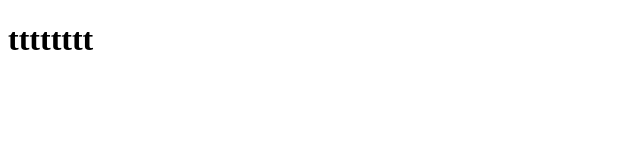
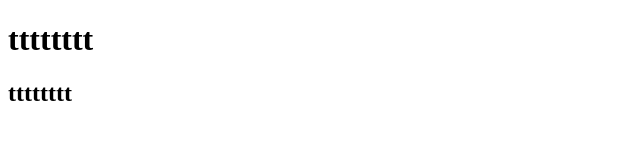
Before and after one commit to 12250154/test1, a plain HTML site: page index.html in a window 1280 px wide. Shown: the full height of the page, 0-640 px from the left. Drawn offline with Linux system fonts and the light colour scheme.

Commit message:
done from branch1

```diff
--- a/index.html
+++ b/index.html
@@ -7,5 +7,7 @@
 </head>
 <body>
     <h1>tttttttt</h1>
+
+    <h2>tttttttt</h2>
 </body>
 </html>
```
